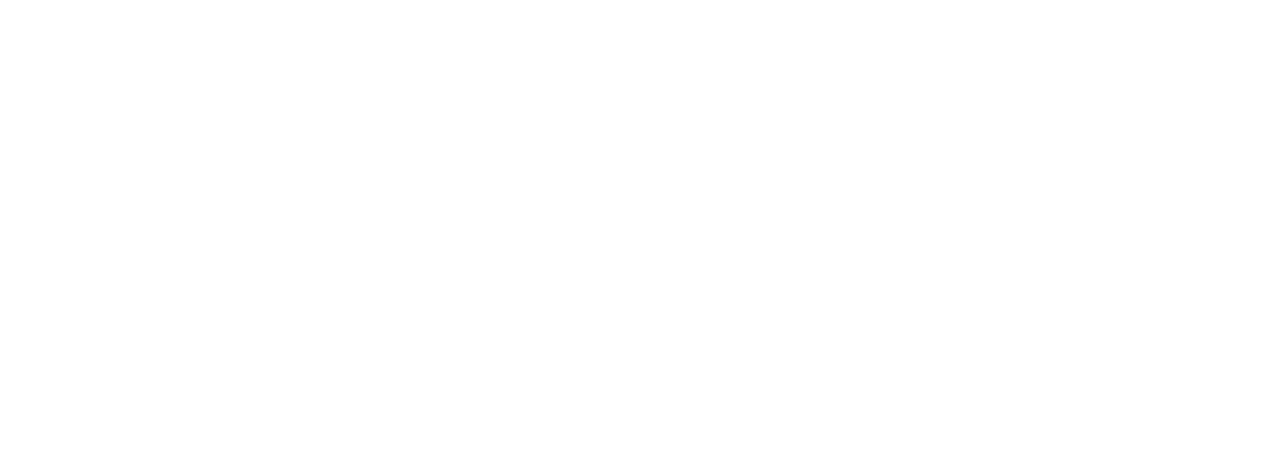
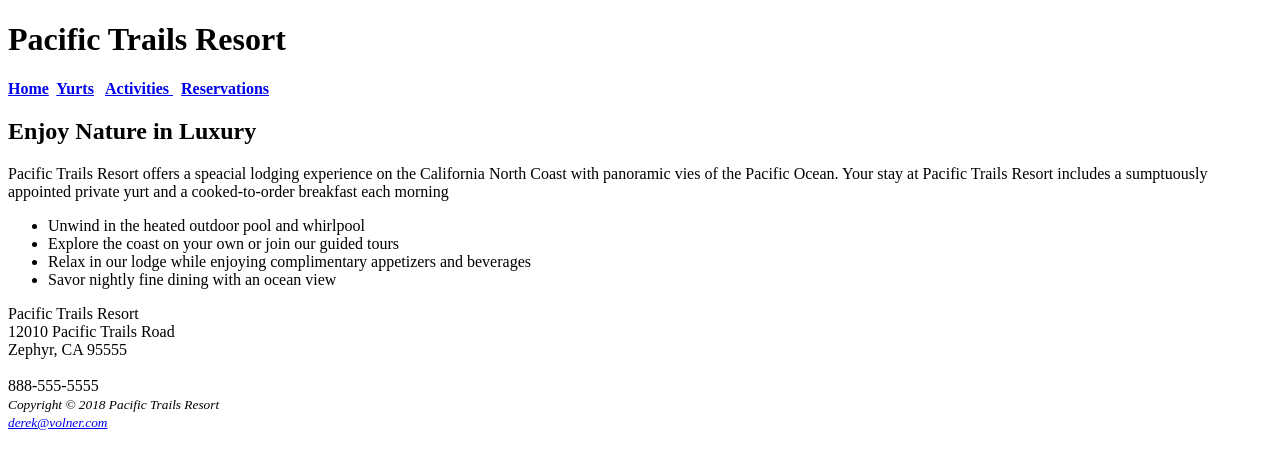
Before and after one commit to 44144-fa21/ch2-case-study-DerekVolner, a plain HTML site: page index.html in a window 1280 px wide. Drawn offline with Linux system fonts and the light colour scheme.

Commit message:
Chapter 2 Case Study
Html of the the Pacific Trails Resort case study.

```diff
--- a/index.html
+++ b/index.html
@@ -5,6 +5,39 @@
     <meta charset="utf-8">
  </head>
    <body>
-
+    <header>
+      <h1>Pacific Trails Resort</h1>
+    </header>
+    <nav>
+      <b>
+        <a href="index.html">Home</a>&nbsp;
+        <a href="yurts.html">Yurts</a> &nbsp;
+        <a href="activities.html">Activities </a>&nbsp;
+        <a href="reservations.html">Reservations</a>
+      </b>
+   </nav>
+   <main>
+     <h2>Enjoy Nature in Luxury</h2>
+     <p>Pacific Trails Resort offers a speacial lodging experience on the California
+    North Coast with panoramic vies of the Pacific Ocean. Your stay at Pacific Trails Resort
+    includes a sumptuously appointed private yurt and a cooked-to-order breakfast each morning
+    </p>
+    <ul>
+      <li>Unwind in the heated outdoor pool and whirlpool</li>
+      <li>Explore the coast on your own or join our guided tours </li>
+      <li>Relax in our lodge while enjoying complimentary appetizers and beverages </li>
+      <li>Savor nightly fine dining with an ocean view</li>
+    </ul>
+    <div>
+      Pacific Trails Resort <br>
+      12010 Pacific Trails Road <br>
+      Zephyr, CA 95555<br> <br>
+      888-555-5555
+    </div>
+   </main>
+   <footer>
+     <small> <i>Copyright &copy; 2018 Pacific Trails Resort </i></small> <br>
+     <small> <i>  <a href="http://derek@volner.com">derek@volner.com</a></i></small>
+    </footer>
   </body>
 </html>
```
Also changed, not shown: yurts.html (added, +42 -0 lines), activities.html (added), reservations.html (added). Lines whose indentation alone changed are shown as unchanged.
